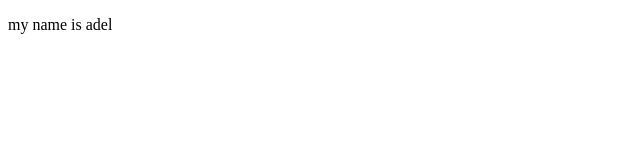
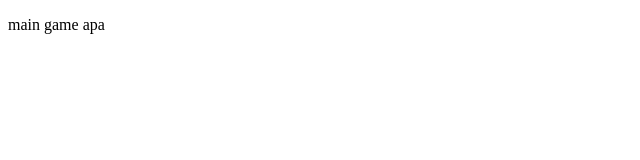
Before and after one commit to talithasyafiyah/Tugas-Besar, a plain HTML site: page index.html in a window 1280 px wide. Shown: the full height of the page, 0-640 px from the left. Drawn offline with Linux system fonts and the light colour scheme.

Commit message:
GAMEEEEEEE

```diff
--- a/index.html
+++ b/index.html
@@ -7,6 +7,6 @@
     <title>Document</title>
 </head>
 <body>
-    <p>my name is adel </p>
+    <p>main game apa </p>
 </body>
 </html>
```
